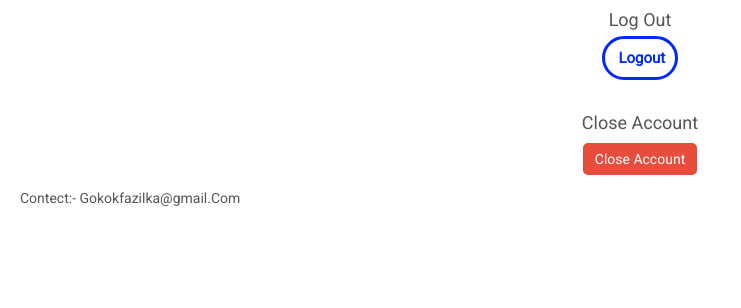
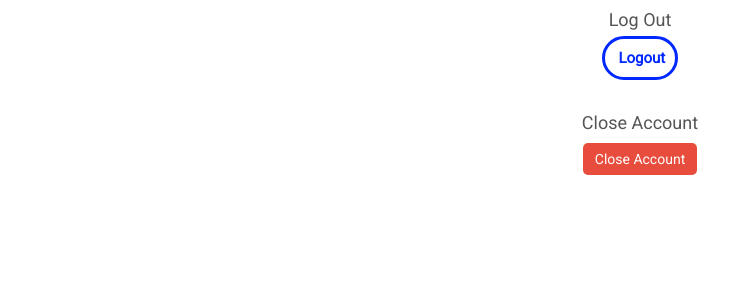
Before and after one commit to mangatsingh/facebook, a PHP site: page /priblo/settings.php in a window 1280 px wide. Shown: the part 492-800 px from the top of the page, without its empty margins (0-741 px from the left). Run offline with PHP 8.4, Linux system fonts and the light colour scheme; the visitor is signed in with stand-in values (Sample User, id 1); data that the repository does not hold is empty; some web fonts are replaced.

Commit message:
Update settings.php

```diff
--- a/settings.php
+++ b/settings.php
@@ -54,6 +54,4 @@ include("includes/form_handlers/settings_handler.php");
 	<form action="settings.php" method="POST" style="text-align: center;">
 		<input type="submit" name="close_account" id="close_account" value="Close Account" class="danger settings_submit">
 	</form>
-
-	<span>Contect:- Gokokfazilka@gmail.Com</span>
 </div>
```
